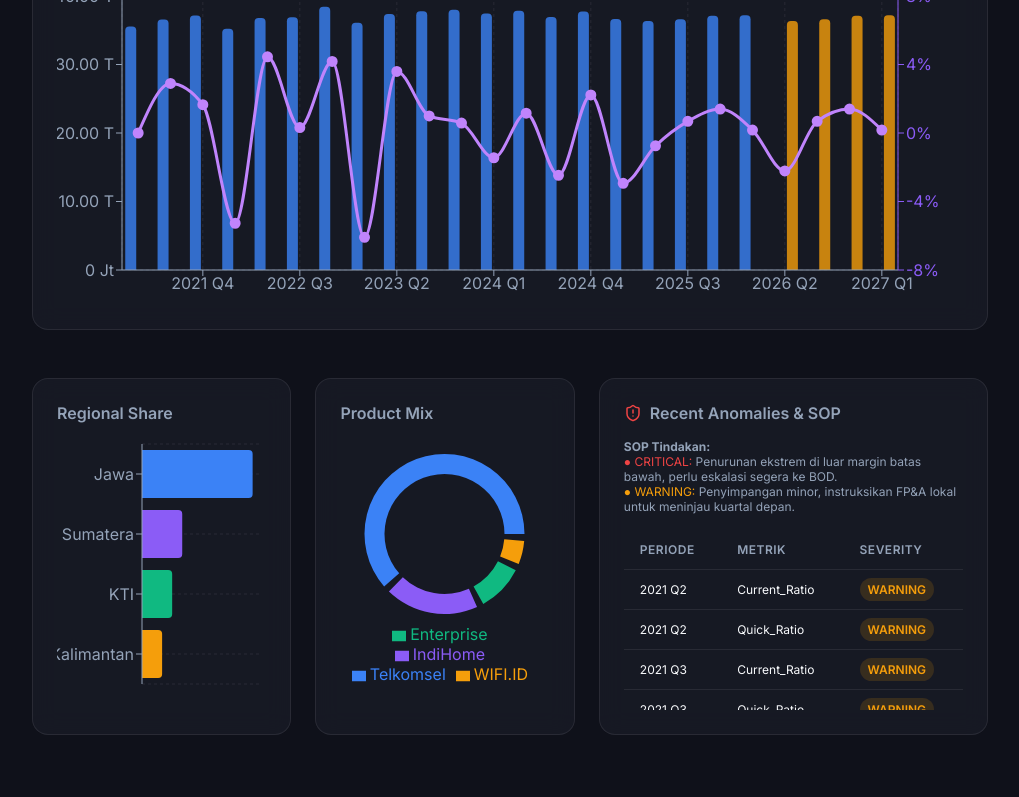
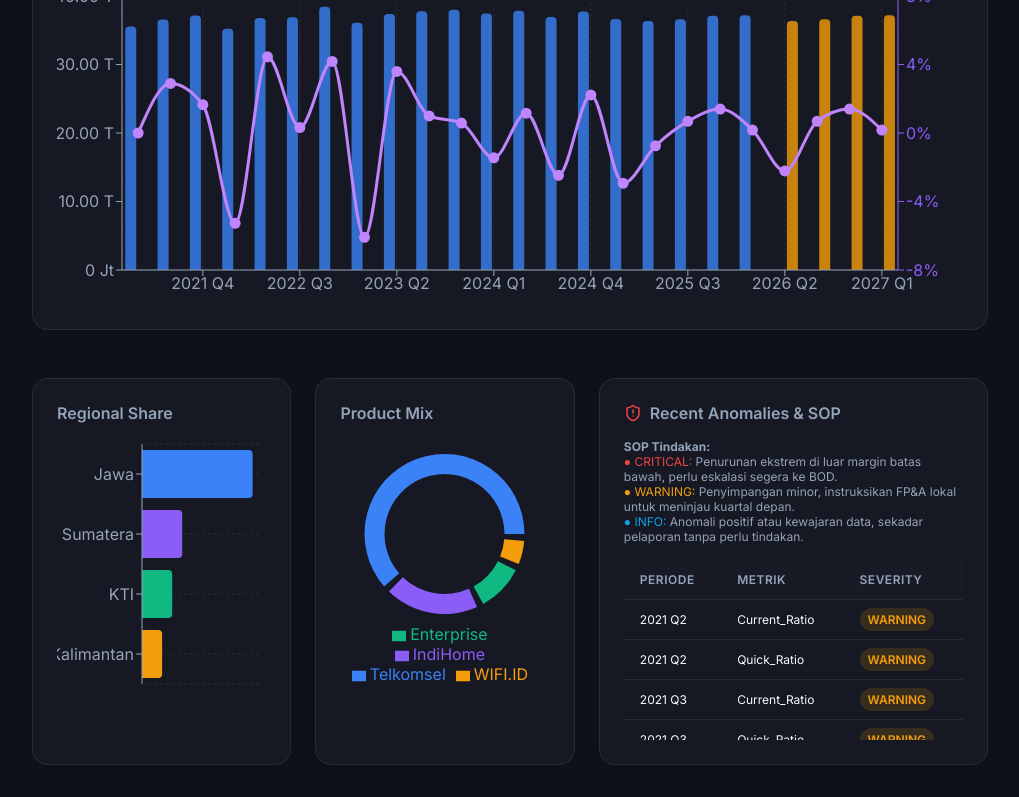
Before and after one commit to brahmayudhaerlangga/digistarhardskillusecase8, a React app in the folder frontend/: page / in a window 1280 px wide. Shown: the part 1895-2692 px from the top of the page, without its empty margins (260-1279 px from the left). Built offline with nearby package versions, Linux system fonts and the light colour scheme; the HTML template or start-up script is replaced by a standard one.

Commit message:
UI Tweaks: Properly apply sticky positioning to table headers and add INFO description to SOP

```diff
--- a/frontend/src/App.jsx
+++ b/frontend/src/App.jsx
@@ -464,7 +464,8 @@ function DashboardTab({ data, metric, ciVisibility }) {
           <div style={{marginBottom: '1rem', fontSize: '0.75rem', color: 'var(--text-muted)'}}>
             <strong>SOP Tindakan:</strong><br/>
             <span style={{color: 'var(--danger)'}}>● CRITICAL:</span> Penurunan ekstrem di luar margin batas bawah, perlu eskalasi segera ke BOD.<br/>
-            <span style={{color: 'var(--warning)'}}>● WARNING:</span> Penyimpangan minor, instruksikan FP&A lokal untuk meninjau kuartal depan.
+            <span style={{color: 'var(--warning)'}}>● WARNING:</span> Penyimpangan minor, instruksikan FP&A lokal untuk meninjau kuartal depan.<br/>
+            <span style={{color: 'var(--info)'}}>● INFO:</span> Anomali positif atau kewajaran data, sekadar pelaporan tanpa perlu tindakan.
           </div>
 
           <div style={{maxHeight: '180px', overflowY: 'auto'}}>
--- a/frontend/src/index.css
+++ b/frontend/src/index.css
@@ -361,6 +361,10 @@ body {
   font-weight: 600;
   text-transform: uppercase;
   letter-spacing: 0.5px;
+  position: sticky;
+  top: 0;
+  background-color: var(--bg-card);
+  z-index: 1;
 }
 .data-table tbody tr:hover {
   background: rgba(255, 255, 255, 0.05);
```
